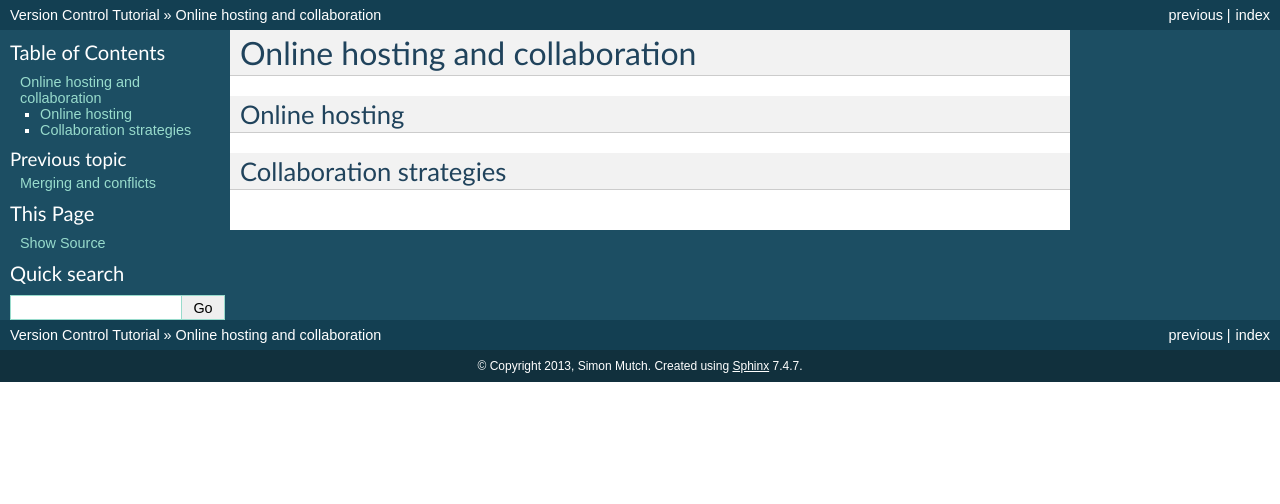
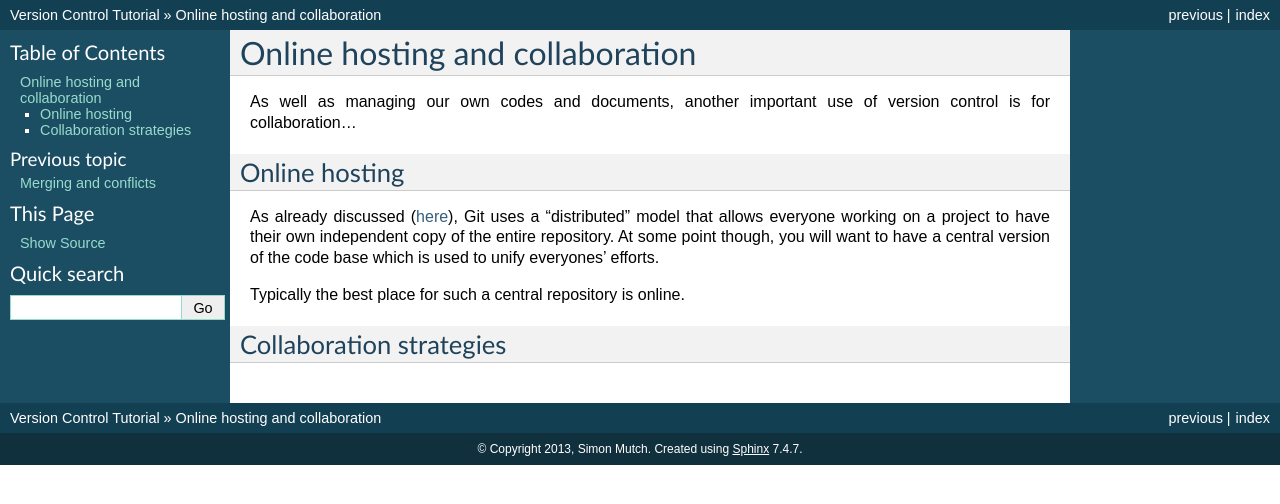
Before and after one commit to AstroinformaticsAU/VersionControlTutorial, a Sphinx documentation site: the page built from source/pages/5-collaboration.rst, in a window 1280 px wide. Shown: the top 504 px of the page. Built offline with Sphinx 7.4.7, drawn with Linux system fonts in a browser that asks for light colours.

Commit message:
Start the text.

```diff
--- a/source/pages/0-intro.rst
+++ b/source/pages/0-intro.rst
@@ -68,6 +68,8 @@ The upshot is **you should use version control for almost everything**.  The
 benefits are well worth it...
 
 
+.. _git_intro:
+
 Git
 ---
 
@@ -75,6 +77,7 @@ In this tutorial we will be using `Git <http://git-scm.com/>`_.
 
     .. image:: /_static/git-logo.png
         :align: center
+        :width: 33%
 
     "*Git is a free and open source distributed version control system
     designed to handle everything from small to very large projects with speed
--- a/source/pages/5-collaboration.rst
+++ b/source/pages/5-collaboration.rst
@@ -1,9 +1,18 @@
 Online hosting and collaboration
 ================================
+
+As well as managing our own codes and documents, another important use of
+version control is for collaboration...
 
 Online hosting
 --------------
 
+As already discussed (:ref:`here <git_intro>`), Git uses a "distributed" model
+that allows everyone working on a project to have their own independent copy of
+the entire repository.  At some point though, you will want to have a central
+version of the code base which is used to unify everyones' efforts.
+
+Typically the best place for such a central repository is online.
 
 Collaboration strategies
 ------------------------
```
